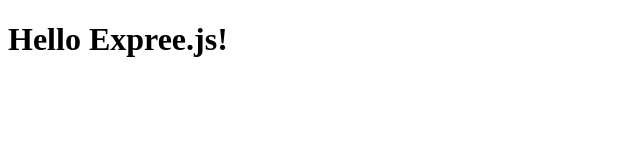
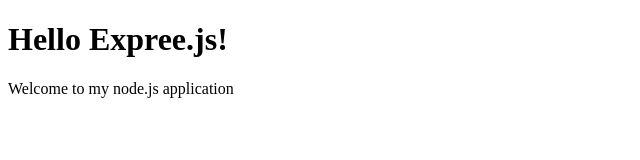
Before and after one commit to pavankale0805/web-server, a website: page public/index.html in a window 1280 px wide. Shown: the whole page, without its empty margins (0-640 px from the left). Drawn offline with Linux system fonts and the light colour scheme.

Commit message:
Update index.html

```diff
--- a/public/index.html
+++ b/public/index.html
@@ -6,5 +6,6 @@
 	</head>
 	<body>
 		<h1>Hello Expree.js!</h1>
+		<p>Welcome to my node.js application</p>
 	</body>
 </html>
```
